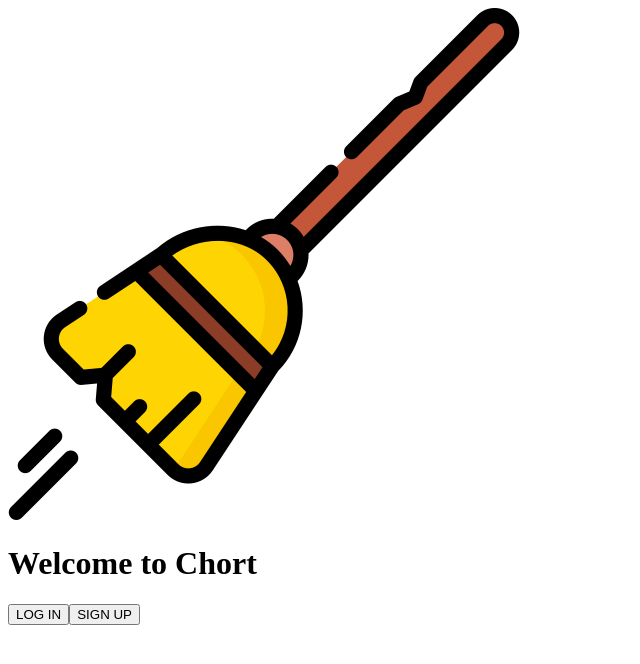
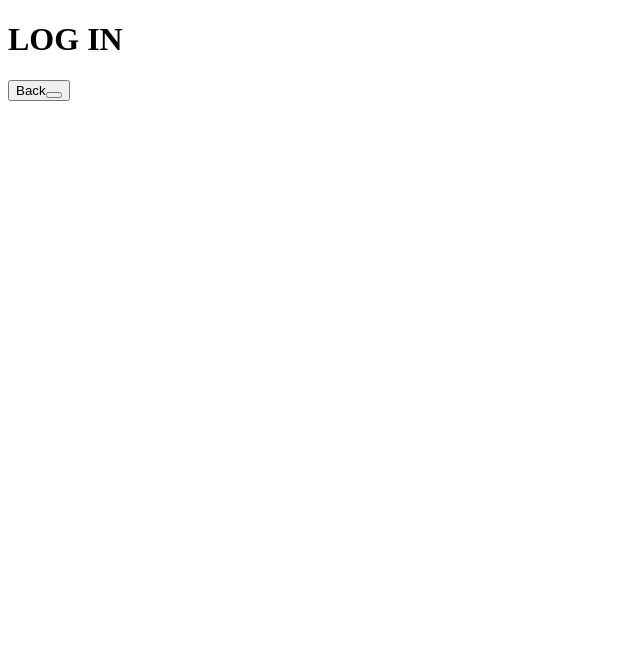
Before and after one commit to vdelaguardia/chort, an Angular app in the folder chort-frontend/: page /login in a window 1280 px wide. Shown: the top 664 px of the page, without its empty margins (0-640 px from the left). Built offline with nearby package versions, Linux system fonts and the light colour scheme.

Commit message:
added log in and sign up page with routing

```diff
--- a/chort-frontend/src/app/app.component.html
+++ b/chort-frontend/src/app/app.component.html
@@ -1 +1 @@
-<app-welcome></app-welcome>
+<router-outlet></router-outlet>
--- a/chort-frontend/src/app/app.module.ts
+++ b/chort-frontend/src/app/app.module.ts
@@ -17,7 +17,7 @@ import { RouterModule } from '@angular/router';
   imports: [
     BrowserModule,
     RouterModule.forRoot([
-      { path: '', component: AppComponent },
+      { path: '', component: WelcomeComponent },
       { path: 'login', component: LoginComponent },
       { path: 'signup', component: SignUpComponent },
     ])
--- a/chort-frontend/src/app/login/login.component.html
+++ b/chort-frontend/src/app/login/login.component.html
@@ -1 +1,2 @@
-<p>login works!</p>
+<h1>LOG IN</h1>
+<button routerLink="">Back<button>
--- a/chort-frontend/src/app/sign-up/sign-up.component.html
+++ b/chort-frontend/src/app/sign-up/sign-up.component.html
@@ -1 +1,2 @@
-<p>sign-up works!</p>
+<h1>SIGN-UP</h1>
+<button routerLink="">Back<button>
--- a/chort-frontend/src/app/welcome/welcome.component.html
+++ b/chort-frontend/src/app/welcome/welcome.component.html
@@ -1,6 +1,6 @@
 <img src="../../assets/broom-icon.png" alt="Broom Icon">
 <h1>Welcome to Chort</h1>
 <div id="welcome-btns">
-  <button (click)="login()">LOG IN</button>
-  <button (click)="signup()">SIGN UP</button>
+  <button routerLink="login">LOG IN</button>
+  <button routerLink="signup">SIGN UP</button>
 </div>
--- a/chort-frontend/src/app/welcome/welcome.component.ts
+++ b/chort-frontend/src/app/welcome/welcome.component.ts
@@ -12,15 +12,4 @@ export class WelcomeComponent implements OnInit {
 
   ngOnInit(): void {
   }
-
-  login(): void {
-    console.log('login clicked');
-    this.router.navigate(['/login']);
-  }
-
-  signup(): void {
-    console.log('signup clicked');
-    this.router.navigate(['/signup']);
-  }
-
 }
```
